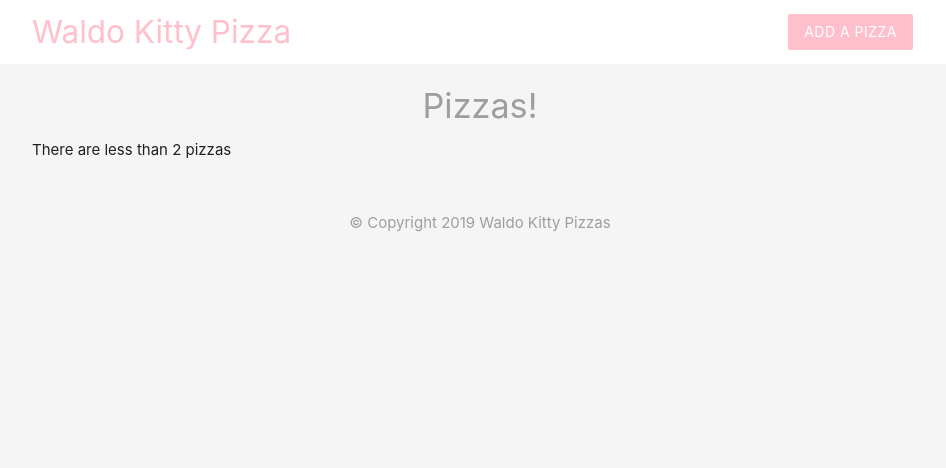
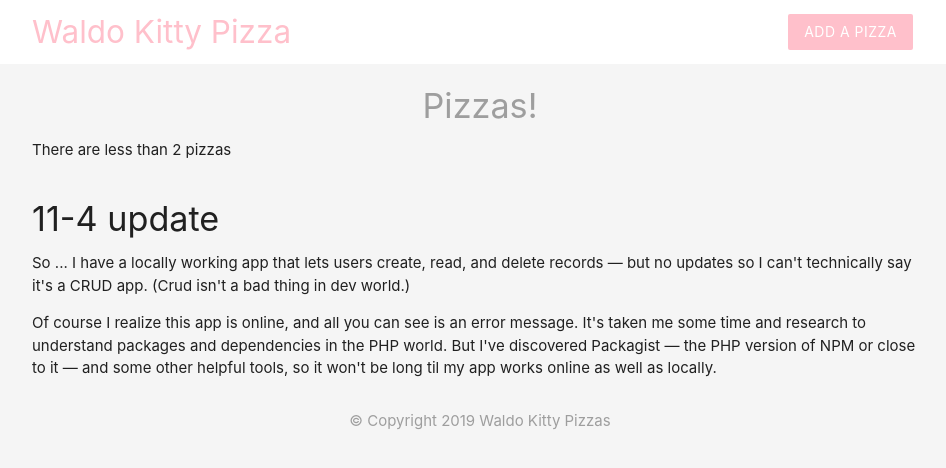
Before and after one commit to green64/php_project, a PHP site: page / in a window 1280 px wide. Shown: the top 468 px of the page, without its empty margins (160-1106 px from the left). Run offline with PHP 8.4, Linux system fonts and the light colour scheme; data that the repository does not hold is empty.

```diff
--- a/index.php
+++ b/index.php
@@ -59,12 +59,18 @@ mysqli_close($conn);
 					<?php else: ?>
 					<p>There are less than 2 pizzas</p>
 					<?php	endif; ?>
-		<!-- <div>
-			<p class="center">If you can see the pizzas in the cards above my database is working!</p>
-			<p class="center">Ok third time's the charm!</p>
 
-			</div> -->
 	</div>
+	<div>
+			<h4>11-4 update</h4>
+			<p>So ... I have a locally working app that lets users create, read, and delete records —
+			but no updates so I can't technically say it's a CRUD app. (Crud isn't a bad thing in dev world.)</p>
+
+			<p>Of course I realize this app is online, and all you can see is an error message. It's taken me some time
+			and research to understand packages and dependencies in the PHP world. But I've discovered Packagist &mdash;
+			the PHP version of NPM or close to it &mdash; and some other helpful tools, so it won't be long til my app
+			works online as well as locally.</p>
+			</div>
 </div>
 
 	<?php include('templates/footer.php'); ?>
```
Also changed, not shown: examples/old_add.php (renamed from old_add.php).
